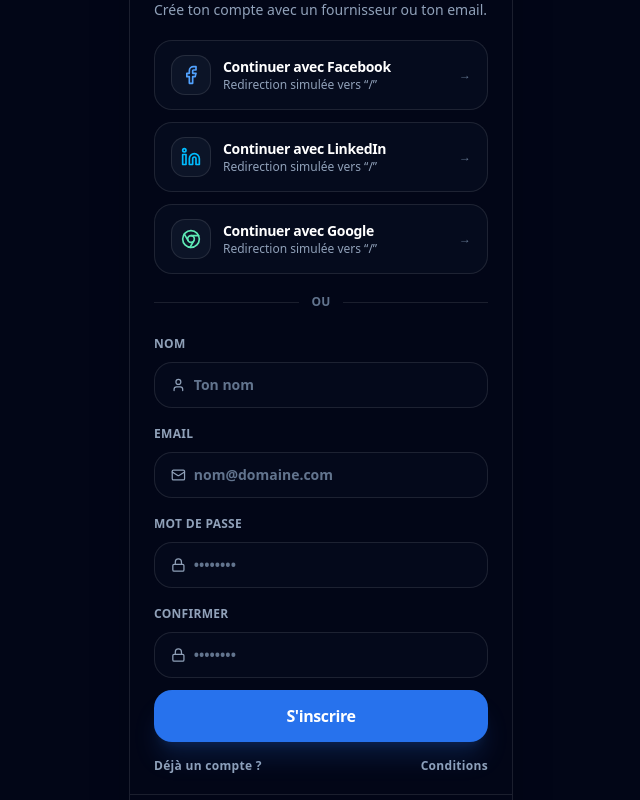
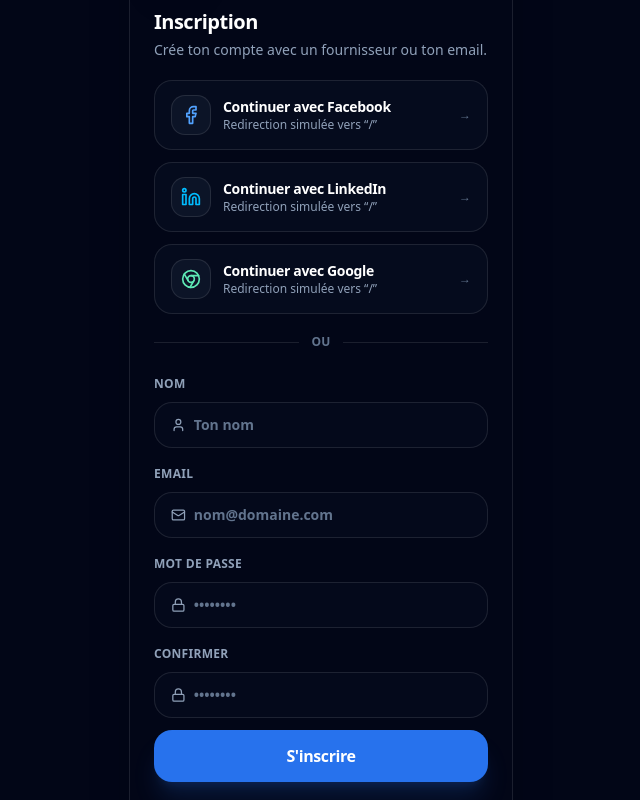
Before and after one commit to Gael-dr/dispatch, a React (Vite) app: page /register in a window 1280 px wide. Shown: the whole page, without its empty margins (319-959 px from the left). Built offline with nearby package versions, Linux system fonts and the light colour scheme.

Commit message:
patch padding top and bot

```diff
--- a/src/pages/Login.tsx
+++ b/src/pages/Login.tsx
@@ -53,7 +53,7 @@ export default function Login() {
     }
 
     return (
-        <main className="relative h-[100svh] bg-background-secondary w-screen overflow-y-auto overflow-x-hidden px-5 py-8 pb-[max(env(safe-area-inset-bottom),16px)] flex items-start sm:items-center justify-center bg-background-secondary [-webkit-overflow-scrolling:touch]">
+        <main className="relative h-[100svh] bg-background-secondary w-screen overflow-y-auto overflow-x-hidden px-5 py-8 pb-8 flex items-start sm:items-center justify-center bg-background-secondary [-webkit-overflow-scrolling:touch]">
 
 
             {/* card */}
--- a/src/pages/Register.tsx
+++ b/src/pages/Register.tsx
@@ -53,7 +53,7 @@ export default function Register() {
     }
 
     return (
-        <main className="relative h-[100dvh] bg-background-secondary w-screen overflow-y-auto overflow-x-hidden px-5 pt-8 pb-28 flex items-start sm:items-center justify-center">
+        <main className="relative h-[100dvh] bg-background-secondary w-screen overflow-y-auto overflow-x-hidden px-5 pt-8 pb-8 flex items-start sm:items-center justify-center">
 
 
             {/* card */}
```
